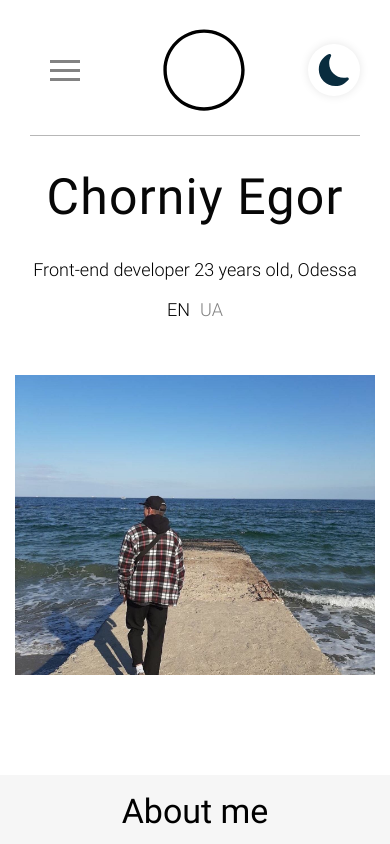
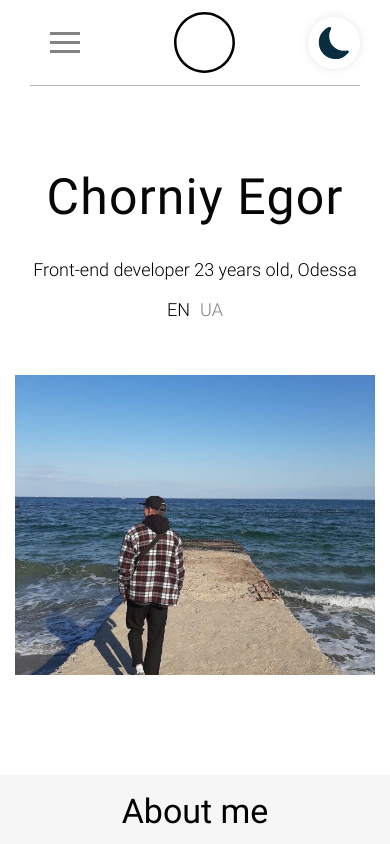
Before and after one commit to projectnum17/actual_CV, a plain HTML site: page index.html in a window 390 px wide. Shown: the top 844 px of the page. Drawn offline with nearby package versions, Linux system fonts and the light colour scheme.

Commit message:
Update style.css

```diff
--- a/css/style.css
+++ b/css/style.css
@@ -560,6 +560,15 @@ collapse>.list-group, .panel-group .panel-heading+.panel-collapse>.panel-body {
 }
 
 @media screen and (max-width: 1000px) {
+    .logotype {
+        width: 75px;
+        height: 75px;
+    }
+
+    .nav_wrapper {
+        padding: 5px 0 5px 0;
+    }
+
     .nav_wrapper .menu {
         display: none;
     }
```
